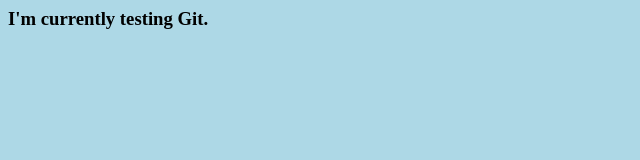
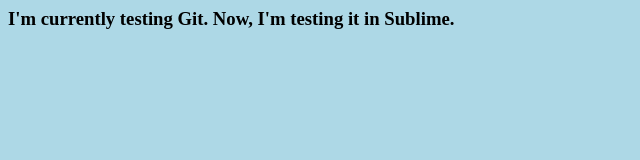
Before and after one commit to swpowe/webDevBootcamp, a plain HTML site: page index.html in a window 1280 px wide. Shown: the whole page, without its empty margins (0-640 px from the left). Drawn offline with Linux system fonts and the light colour scheme.

Commit message:
Commit and changed from Sublime

```diff
--- a/index.html
+++ b/index.html
@@ -4,7 +4,7 @@
     </head>
     <body>
         <h3>
-            I'm currently testing Git.
+            I'm currently testing Git. Now, I'm testing it in Sublime.
         </h3>
     </body>
 </html>
```
